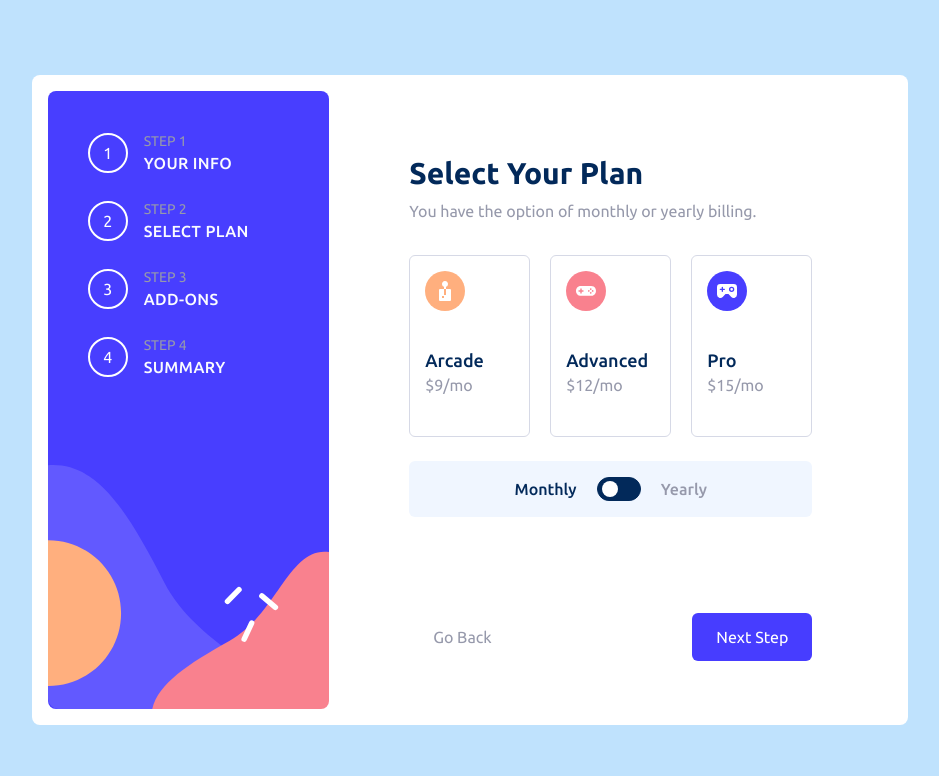
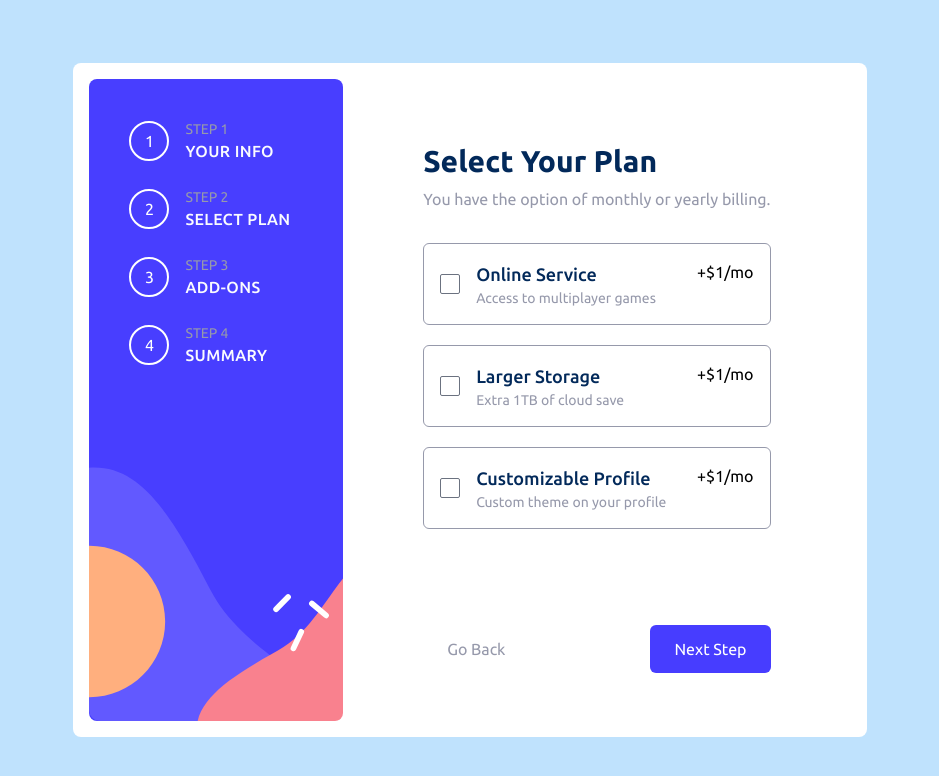
Before and after one commit to wafash08/multi-steps-form, a React (Vite) app: page / in a window 1280 px wide. Shown: the top 776 px of the page, without its empty margins (170-1109 px from the left). Built offline with nearby package versions, Linux system fonts and the light colour scheme.

Commit message:
step 3 - the styles not finish yet

```diff
--- a/package.json
+++ b/package.json
@@ -14,6 +14,7 @@
     "react-dom": "^18.2.0"
   },
   "devDependencies": {
+    "@tailwindcss/forms": "^0.5.3",
     "@types/react": "^18.0.27",
     "@types/react-dom": "^18.0.10",
     "@vitejs/plugin-react": "^3.1.0",
--- /dev/null
+++ b/src/AddOns.tsx
@@ -0,0 +1,68 @@
+import { FormDescription, FormTitle } from "./FormSection";
+
+export default function AddOns() {
+  return (
+    <>
+      <div className="grid gap-2">
+        <FormTitle>Select Your Plan</FormTitle>
+        <FormDescription>
+          You have the option of monthly or yearly billing.
+        </FormDescription>
+      </div>
+
+      <div className="grid gap-5">
+        <label className="cursor-pointer border border-neutral-cool-gray hover:border-primary-purplish-blue p-4 flex justify-between rounded-md select-none">
+          <div className="flex gap-4 items-center">
+            <input
+              type="checkbox"
+              className="w-5 h-5 rounded-sm text-primary-purplish-blue"
+            />
+            <div>
+              <p className="font-medium text-primary-marine-blue text-lg">
+                Online Service
+              </p>
+              <p className="text-neutral-cool-gray text-sm">
+                Access to multiplayer games
+              </p>
+            </div>
+          </div>
+          <p>+$1/mo</p>
+        </label>
+        <label className="cursor-pointer border border-neutral-cool-gray hover:border-primary-purplish-blue p-4 flex justify-between rounded-md select-none">
+          <div className="flex gap-4 items-center">
+            <input
+              type="checkbox"
+              className="w-5 h-5 rounded-sm text-primary-purplish-blue"
+            />
+            <div>
+              <p className="font-medium text-primary-marine-blue text-lg">
+                Larger Storage
+              </p>
+              <p className="text-neutral-cool-gray text-sm">
+                Extra 1TB of cloud save
+              </p>
+            </div>
+          </div>
+          <p>+$1/mo</p>
+        </label>
+        <label className="cursor-pointer border border-neutral-cool-gray hover:border-primary-purplish-blue p-4 flex justify-between rounded-md select-none">
+          <div className="flex gap-4 items-center">
+            <input
+              type="checkbox"
+              className="w-5 h-5 rounded-sm text-primary-purplish-blue"
+            />
+            <div>
+              <p className="font-medium text-primary-marine-blue text-lg">
+                Customizable Profile
+              </p>
+              <p className="text-neutral-cool-gray text-sm">
+                Custom theme on your profile
+              </p>
+            </div>
+          </div>
+          <p>+$1/mo</p>
+        </label>
+      </div>
+    </>
+  );
+}
--- a/src/FormSection.tsx
+++ b/src/FormSection.tsx
@@ -1,3 +1,4 @@
+import AddOns from "./AddOns";
 import SelectYourPlan from "./SelectYourPlan";
 
 const STEPS = [
@@ -54,7 +55,8 @@ export function FormDescription({ children }: { children: React.ReactNode }) {
 export default function FormSection() {
   return (
     <section className="p-8 lg:p-0 bg-white -mt-10 lg:mt-0 shadow-md lg:shadow-none w-[90%] lg:w-full mx-auto lg:mx-0 rounded-md grid gap-8">
-      <SelectYourPlan />
+      {/* <SelectYourPlan /> */}
+      <AddOns />
     </section>
   );
 }
--- a/src/hooks/usePlan.ts
+++ b/src/hooks/usePlan.ts
@@ -15,7 +15,7 @@ const planList = {
       pro: 150,
     },
   },
-};
+} as const;
 
 type PlanListKeys = keyof typeof planList;
 
--- a/tailwind.config.cjs
+++ b/tailwind.config.cjs
@@ -20,5 +20,5 @@ module.exports = {
       },
     },
   },
-  plugins: [],
+  plugins: [require("@tailwindcss/forms")],
 };
```
Also changed, not shown: 1 other file (tests, documents, lock files or other folders).
